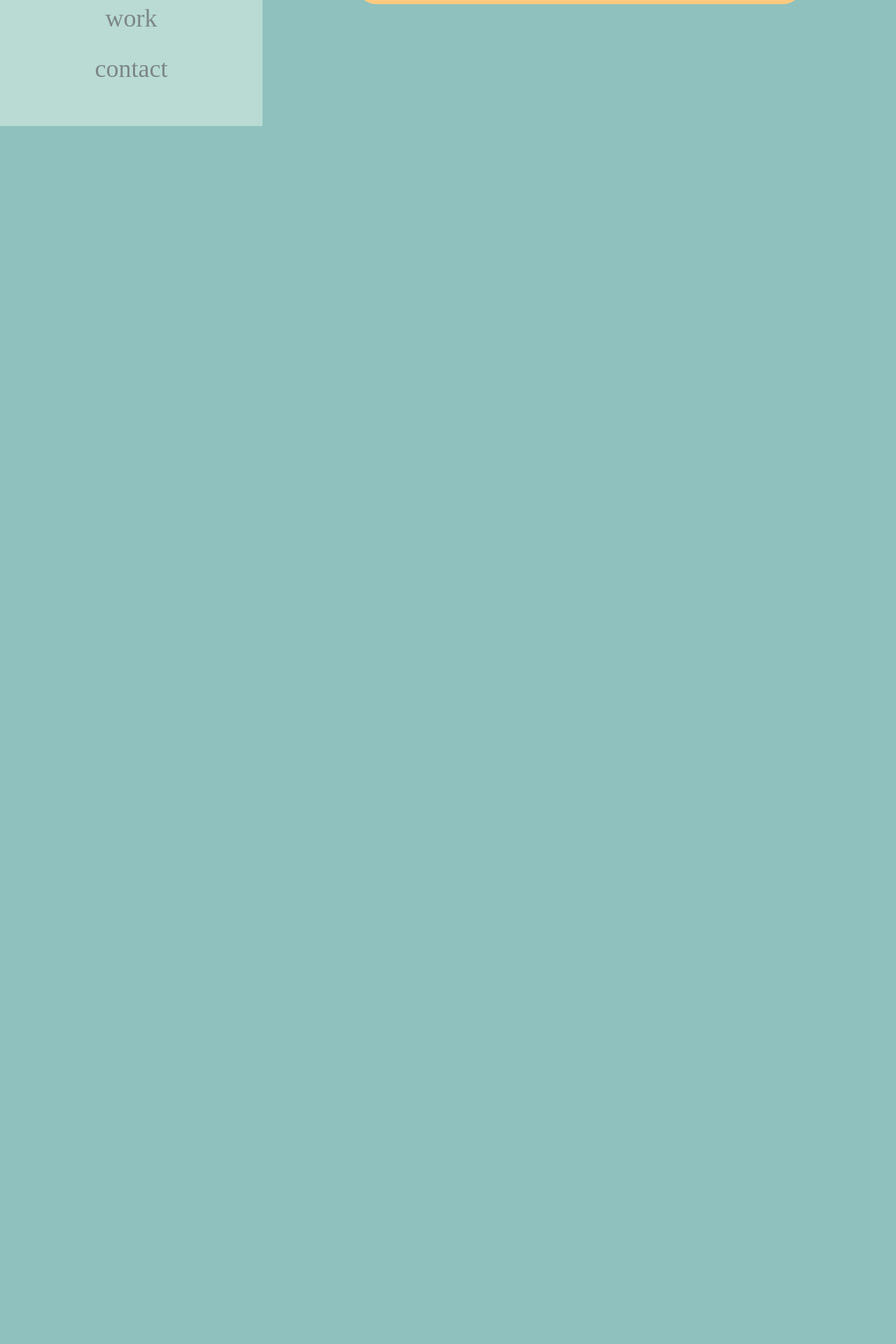
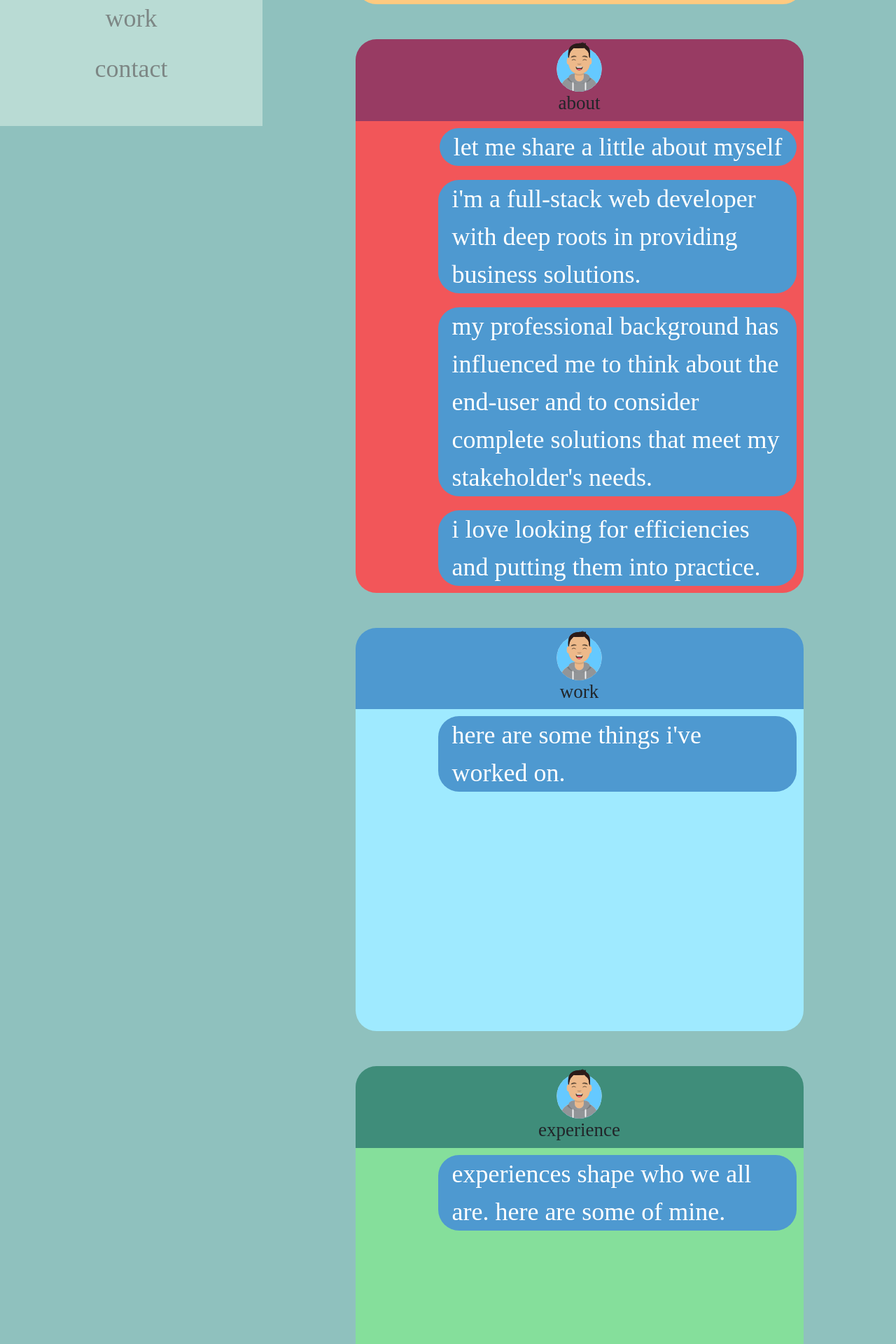
Before and after one commit to cheng21tang/Portfolio, a React (Create React App) app: page / in a window 1280 px wide. Shown: the part 620-2540 px from the top of the page at 70% size. Before the commit the page ends 800 px from the top, so only its background shows below. Built offline with nearby package versions, Linux system fonts and the light colour scheme; a web font is replaced by a local one.

Commit message:
all textboxes placed with initial content

```diff
--- /dev/null
+++ b/src/components/About/index.js
@@ -0,0 +1,31 @@
+import React from 'react';
+import './style.css';
+
+function About() {
+  return (
+    <>
+      <div id="about-textbox">
+        <div id="about-textbox-header" className="row">
+          <img id="about" src="./assets/cheng-avatar-circle.svg" alt="Cheng Tang avatar"></img>
+          <h4>about</h4>
+        </div>
+        <div id="about-textbox-body">
+          <div className="text-sent">
+            <p>let me share a little about myself</p>
+          </div>
+          <div className="text-sent">
+            <p>i'm a full-stack web developer with deep roots in providing business solutions.</p>
+          </div>
+          <div className="text-sent">
+            <p>my professional background has influenced me to think about the end-user and to consider complete solutions that meet my stakeholder's needs.</p>
+          </div>
+          <div className="text-sent">
+            <p>i love looking for efficiencies and putting them into practice.</p>
+          </div>
+        </div>
+      </div>
+    </>
+  )
+}
+
+export default About;
--- /dev/null
+++ b/src/components/About/style.css
@@ -0,0 +1,39 @@
+#about-textbox {
+  display: flex;
+  flex-direction: column;
+  max-width: 50vw;
+  /* max-height: 75vh; */
+  margin: auto;
+  padding-top: 50px;
+}
+
+#about-textbox-header {
+  background-color: var(--secondShadow);
+  border-radius: 30px 30px 0 0;
+  max-height: 25vh;
+  display: flex;
+  align-content: flex-end;
+  margin: 0;
+  min-height: 115px;
+}
+
+#about-textbox-body {
+  background-color: var(--secondPrimary);
+  border-radius: 0 0 30px 30px;
+  min-height: 50vh;
+  /* max-height: 75%; */
+  min-height: 460px;
+  display: flex;
+  flex-direction: column;
+}
+
+#about {
+  height: 75px;
+  flex: 1 1 auto;
+}
+
+#about-textbox-body p {
+  font-size: 2rem;
+  color: white;
+  margin: auto;
+}
--- /dev/null
+++ b/src/components/Contact/index.js
@@ -0,0 +1,36 @@
+import React from 'react';
+import './style.css';
+
+function Contact() {
+  return (
+    <>
+      <div id="contact-textbox">
+        <div id="contact-textbox-header" className="row">
+          <img id="contact" src="./assets/cheng-avatar-circle.svg" alt="Cheng Tang avatar"></img>
+          <h4>contact</h4>
+        </div>
+        <div id="contact-textbox-body">
+          <div className="text-sent">
+            <p>here's how you can get a hold of me</p>
+          </div>
+          <div className="text-sent">
+            <p>send me an email at cheng21tang@gmail.com</p>
+          </div>
+          <div className="text-receive">
+            <p>email Cheng!</p>
+          </div>
+          <div className="text-receive">
+            <form>
+              <label for="username">your name:</label>
+              <input type="text" id="name" name="name" />
+              <label for="pwd">message:</label>
+              <input type="text" id="message" name="message" />
+            </form>
+          </div>
+        </div>
+      </div>
+    </>
+  )
+}
+
+export default Contact;
--- /dev/null
+++ b/src/components/Contact/style.css
@@ -0,0 +1,39 @@
+#contact-textbox {
+  display: flex;
+  flex-direction: column;
+  max-width: 50vw;
+  /* max-height: 75vh; */
+  margin: auto;
+  padding-top: 50px;
+}
+
+#contact-textbox-header {
+  background-color: var(--fifthShadow);
+  border-radius: 30px 30px 0 0;
+  max-height: 25vh;
+  display: flex;
+  align-content: flex-end;
+  margin: 0;
+  min-height: 115px;
+}
+
+#contact-textbox-body {
+  background-color: var(--fifthPrimary);
+  border-radius: 0 0 30px 30px;
+  min-height: 50vh;
+  /* max-height: 75%; */
+  min-height: 460px;
+  display: flex;
+  flex-direction: column;
+}
+
+#contact {
+  height: 75px;
+  flex: 1 1 auto;
+}
+
+#contact-textbox-body p {
+  font-size: 2rem;
+  color: white;
+  margin: auto;
+}
--- /dev/null
+++ b/src/components/Experience/index.js
@@ -0,0 +1,22 @@
+import React from 'react';
+import './style.css';
+
+function Experience() {
+  return (
+    <>
+      <div id="experience-textbox">
+        <div id="experience-textbox-header" className="row">
+          <img id="experience" src="./assets/cheng-avatar-circle.svg" alt="Cheng Tang avatar"></img>
+          <h4>experience</h4>
+        </div>
+        <div id="experience-textbox-body">
+          <div className="text-sent">
+            <p>experiences shape who we all are. here are some of mine.</p>
+          </div>
+        </div>
+      </div>
+    </>
+  )
+}
+
+export default Experience;
--- /dev/null
+++ b/src/components/Experience/style.css
@@ -0,0 +1,39 @@
+#experience-textbox {
+  display: flex;
+  flex-direction: column;
+  max-width: 50vw;
+  /* max-height: 75vh; */
+  margin: auto;
+  padding-top: 50px;
+}
+
+#experience-textbox-header {
+  background-color: var(--fourthShadow);
+  border-radius: 30px 30px 0 0;
+  max-height: 25vh;
+  display: flex;
+  align-content: flex-end;
+  margin: 0;
+  min-height: 115px;
+}
+
+#experience-textbox-body {
+  background-color: var(--fourthPrimary);
+  border-radius: 0 0 30px 30px;
+  min-height: 50vh;
+  /* max-height: 75%; */
+  min-height: 460px;
+  display: flex;
+  flex-direction: column;
+}
+
+#experience {
+  height: 75px;
+  flex: 1 1 auto;
+}
+
+#experience-textbox-body p {
+  font-size: 2rem;
+  color: white;
+  margin: auto;
+}
--- a/src/components/Textbox/index.js
+++ b/src/components/Martha/index.js
@@ -1,15 +1,15 @@
 import React from 'react';
 import './style.css';
 
-function Textbox() {
+function Martha() {
   return (
     <>
-      <div id="textbox">
-        <div className="textbox-header row">
+      <div id="martha-textbox">
+        <div id="martha-textbox-header" className="row">
           <img id="martha" src="./assets/martha-beck-avatar.svg" alt="Martha Beck avatar"></img>
           <h4>Martha Beck</h4>
         </div>
-        <div className="textbox-body">
+        <div id="martha-textbox-body">
           <div className="text-receive">
             <p>the way we do anything</p>
             <p>is the way we do everything.</p>
@@ -23,4 +23,4 @@ function Textbox() {
   )
 }
 
-export default Textbox;
+export default Martha;
--- a/src/components/Textbox/style.css
+++ b/src/components/Martha/style.css
@@ -1,4 +1,4 @@
-#textbox {
+#martha-textbox {
   display: flex;
   flex-direction: column;
   max-width: 50vw;
@@ -7,7 +7,7 @@
   padding-top: 50px;
 }
 
-.textbox-header {
+#martha-textbox-header {
   background-color: var(--firstShadow);
   border-radius: 30px 30px 0 0;
   max-height: 25vh;
@@ -17,10 +17,10 @@
   min-height: 115px;
 }
 
-.textbox-body {
+#martha-textbox-body {
   background-color: var(--firstPrimary);
   border-radius: 0 0 30px 30px;
-  height: 50vh;
+  min-height: 50vh;
   /* max-height: 75%; */
   min-height: 460px;
   display: flex;
@@ -32,30 +32,8 @@
   flex: 1 1 auto;
 }
 
-.text-receive {
-  border-radius: 30px;
-  background-color: var(--menu);
-  margin: 10px 10px 0 10px;
-  padding-left: 20px;
-  padding-right: 20px;
-  /* min-width: 300px; */
-  max-width: 80%;
-  align-self: flex-start;
-}
-
-.textbox-body p {
+#martha-textbox-body p {
   font-size: 2rem;
   color: white;
   margin: auto;
 }
-
-.text-sent {
-  border-radius: 30px;
-  background-color: var(--thirdShadow);
-  /* min-width: 300px; */
-  max-width: 80%;
-  margin: 10px 10px 0 10px;
-  padding-left: 20px;
-  padding-right: 20px;
-  align-self: flex-end;
-}
--- /dev/null
+++ b/src/components/Work/index.js
@@ -0,0 +1,22 @@
+import React from 'react';
+import './style.css';
+
+function Work() {
+  return (
+    <>
+      <div id="work-textbox">
+        <div id="work-textbox-header" className="row">
+          <img id="work" src="./assets/cheng-avatar-circle.svg" alt="Cheng Tang avatar"></img>
+          <h4>work</h4>
+        </div>
+        <div id="work-textbox-body">
+          <div className="text-sent">
+            <p>here are some things i've worked on.</p>
+          </div>
+        </div>
+      </div>
+    </>
+  )
+}
+
+export default Work;
--- /dev/null
+++ b/src/components/Work/style.css
@@ -0,0 +1,39 @@
+#work-textbox {
+  display: flex;
+  flex-direction: column;
+  max-width: 50vw;
+  /* max-height: 75vh; */
+  margin: auto;
+  padding-top: 50px;
+}
+
+#work-textbox-header {
+  background-color: var(--thirdShadow);
+  border-radius: 30px 30px 0 0;
+  max-height: 25vh;
+  display: flex;
+  align-content: flex-end;
+  margin: 0;
+  min-height: 115px;
+}
+
+#work-textbox-body {
+  background-color: var(--thirdPrimary);
+  border-radius: 0 0 30px 30px;
+  min-height: 50vh;
+  /* max-height: 75%; */
+  min-height: 460px;
+  display: flex;
+  flex-direction: column;
+}
+
+#work {
+  height: 75px;
+  flex: 1 1 auto;
+}
+
+#work-textbox-body p {
+  font-size: 2rem;
+  color: white;
+  margin: auto;
+}
--- a/src/index.css
+++ b/src/index.css
@@ -37,3 +37,24 @@ body::-webkit-scrollbar {
 body::-webkit-scrollbar-track {
   background: var(--firstShadow);
 }
+
+.text-receive {
+  border-radius: 30px;
+  background-color: var(--menu);
+  margin: 10px 10px 0 10px;
+  padding-left: 20px;
+  padding-right: 20px;
+  /* min-width: 300px; */
+  max-width: 80%;
+  align-self: flex-start;
+}
+
+.text-sent {
+  border-radius: 30px;
+  background-color: var(--thirdShadow);
+  max-width: 80%;
+  margin: 10px;
+  padding-left: 20px;
+  padding-right: 20px;
+  align-self: flex-end;
+}
--- a/src/pages/Home.js
+++ b/src/pages/Home.js
@@ -1,14 +1,22 @@
 import React from 'react';
 import './home.css';
 import Sidenav from '../components/Sidenav';
-import Textbox from '../components/Textbox';
+import Martha from '../components/Martha';
+import About from '../components/About';
+import Work from '../components/Work';
+import Experience from '../components/Experience';
+import Contact from '../components/Contact';
 
 function Home() {
   return (
     <>
       <Sidenav/>
       <div id="main">
-        <Textbox></Textbox>
+        <Martha />
+        <About />
+        <Work />
+        <Experience />
+        <Contact />
       </div>
     </>
   )
```
Also changed, not shown: public/assets/cheng-avatar-circle.svg (added).
